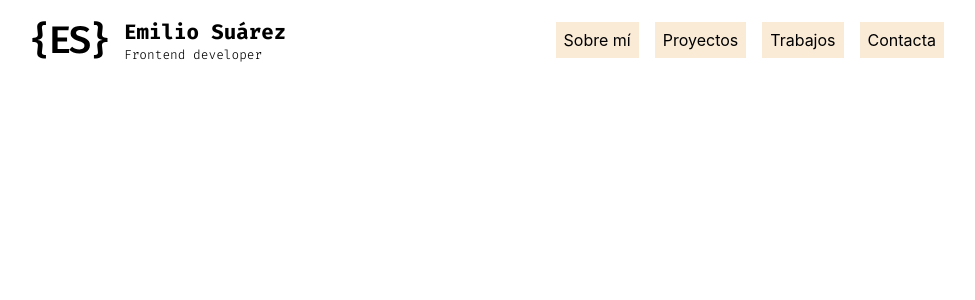
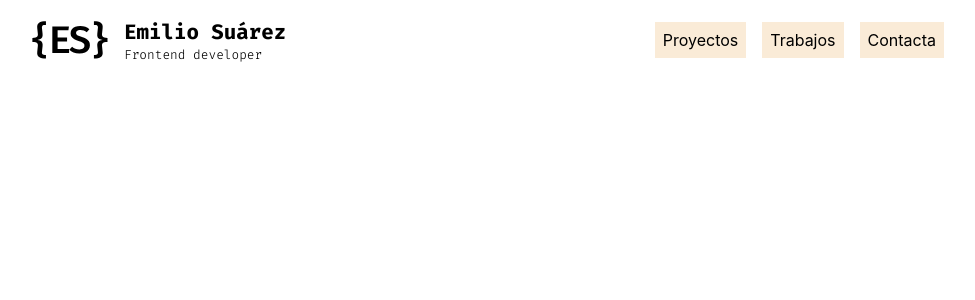
Before and after one commit to emisua/Portfolio-React, a React (Vite) app: page / in a window 1280 px wide. Shown: the top 300 px of the page, without its empty margins (144-1119 px from the left). Built offline with nearby package versions, Linux system fonts and the light colour scheme.

Commit message:
Eliminado enlace a sobre mi

```diff
--- a/componentes/Navbar.jsx
+++ b/componentes/Navbar.jsx
@@ -18,17 +18,14 @@ const Navbar = (props) => {
           : "navbar container"
       }
     >
-      <div className="logo-zone">
+      <a className="logo-zone" href="/">
         <img src="../src/img/logo.svg" alt="" className="logo" />
         <div className="texto code">
           <span className="name">Emilio Suárez</span>
           <span className="desc">Frontend developer</span>
         </div>
-      </div>
+      </a>
       <ul>
-        <a>
-          <li>Sobre mí</li>
-        </a>
         <a>
           <li>Proyectos</li>
         </a>
```
